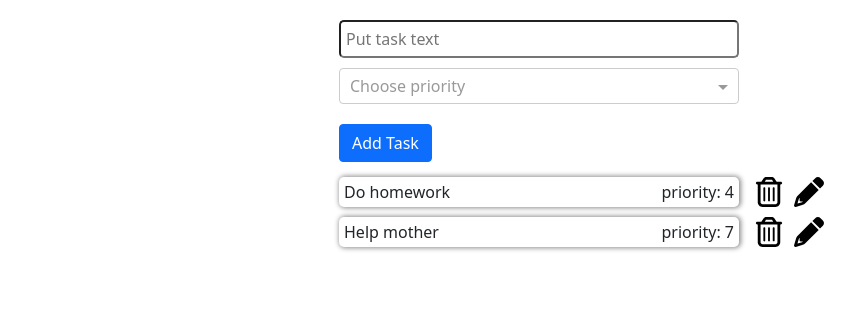
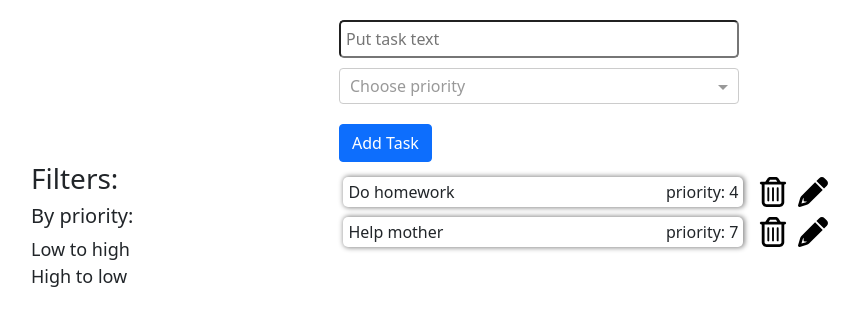
Before and after one commit to sashachekh04/TO_DO_LIST, an Angular app: page /admin in a window 1280 px wide. Shown: the top 326 px of the page, without its empty margins (51-910 px from the left). Built offline with nearby package versions, Linux system fonts and the light colour scheme.

Commit message:
feat(task-list): add layout for filters

```diff
--- a/src/app/pages/task-list/task-list.component.html
+++ b/src/app/pages/task-list/task-list.component.html
@@ -1,3 +1,10 @@
+<div class="task-list-wrapper">
+  <div class="tasks-filters">
+    <h3>Filters: </h3>
+    <h5>By priority:</h5>
+    <div>Low to high</div>
+    <div>High to low</div>
+  </div>
   <div class="tasks-wrapper">
     <div
       *ngFor="let t of taskList$ | async"
@@ -46,5 +53,7 @@
     <div
       *ngIf="!taskListLength"
       class="empty-list"
-  >It is nothing to do! </div>
+    >It is nothing to do!
     </div>
+  </div>
+</div>
--- a/src/app/pages/task-list/task-list.component.scss
+++ b/src/app/pages/task-list/task-list.component.scss
@@ -1,5 +1,9 @@
+.task-list-wrapper {
+  display: flex;
+  align-items: flex-start;
   .tasks-wrapper{
     margin-top: 15px;
+    transform: translateX(42%);
     .task-text-wrapper {
       width: 385px;
       display: flex;
@@ -47,3 +51,14 @@
       font-size: 20px;
     }
   }
+  .tasks-filters {
+    div {
+      font-size: 18px;
+      cursor: pointer;
+      &:hover {
+        transform: translateY(-5%);
+        transition: 0.3s all;
+      }
+    }
+  }
+}
```
Lines whose indentation alone changed are shown as unchanged.
